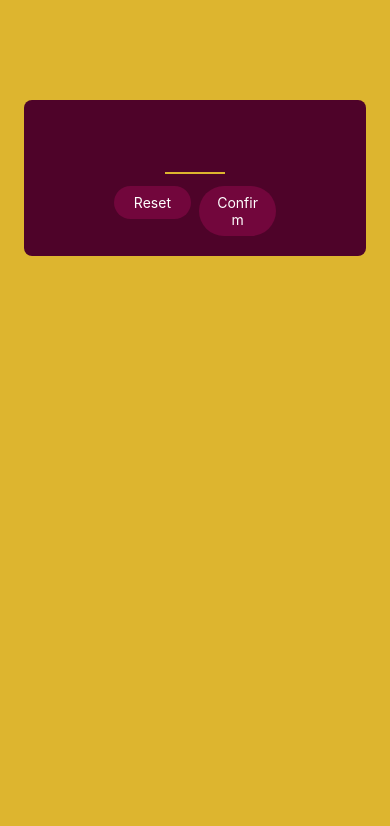
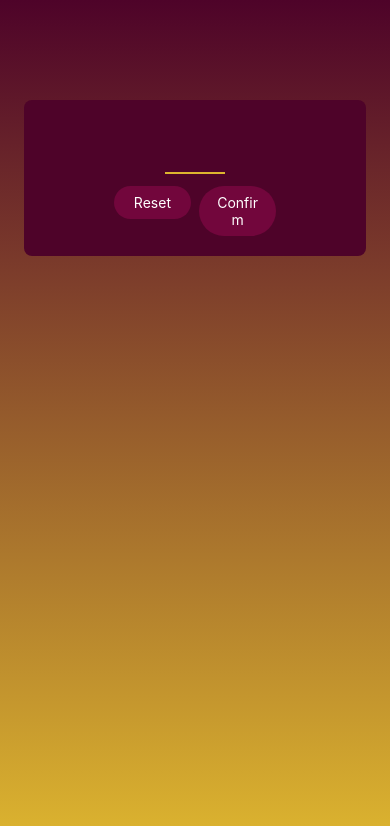
Before and after one commit to sdarnadeem/guess-my-number-app, a React Native app: screen / in a window 390 px wide. Shown: the top 826 px of the page. Built offline with nearby package versions, Linux system fonts and the light colour scheme.

Commit message:
add Linear Gradient as background

```diff
--- a/App.js
+++ b/App.js
@@ -1,17 +1,17 @@
-import { StyleSheet, View } from "react-native";
+import { LinearGradient } from "expo-linear-gradient";
+import { StyleSheet, ImageBackground } from "react-native";
 import StartGameScreen from "./screens/StartGameScreen.js";
 
 export default function App() {
   return (
-    <View style={styles.rootScreen}>
+    <LinearGradient colors={["#4e0329", "#ddb52f"]} style={styles.rootScreen}>
       <StartGameScreen />
-    </View>
+    </LinearGradient>
   );
 }
 
 const styles = StyleSheet.create({
   rootScreen: {
-    backgroundColor: "#ddb52f",
     flex: 1,
   },
 });
--- a/package.json
+++ b/package.json
@@ -12,7 +12,8 @@
     "expo": "~46.0.9",
     "expo-status-bar": "~1.4.0",
     "react": "18.0.0",
-    "react-native": "0.69.5"
+    "react-native": "0.69.5",
+    "expo-linear-gradient": "~11.4.0"
   },
   "devDependencies": {
     "@babel/core": "^7.12.9"
```
Also changed, not shown: 1 other file (tests, documents, lock files or other folders).
